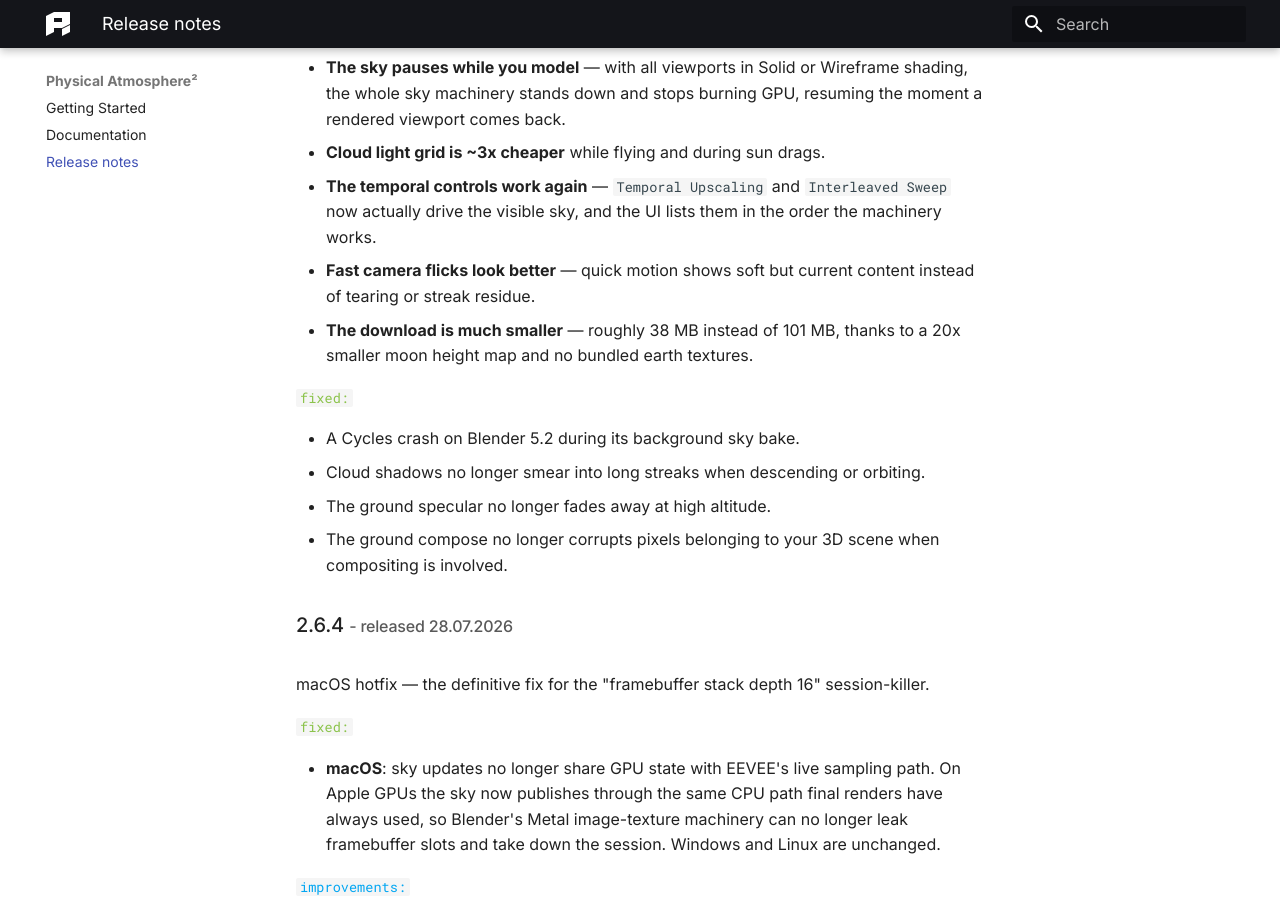
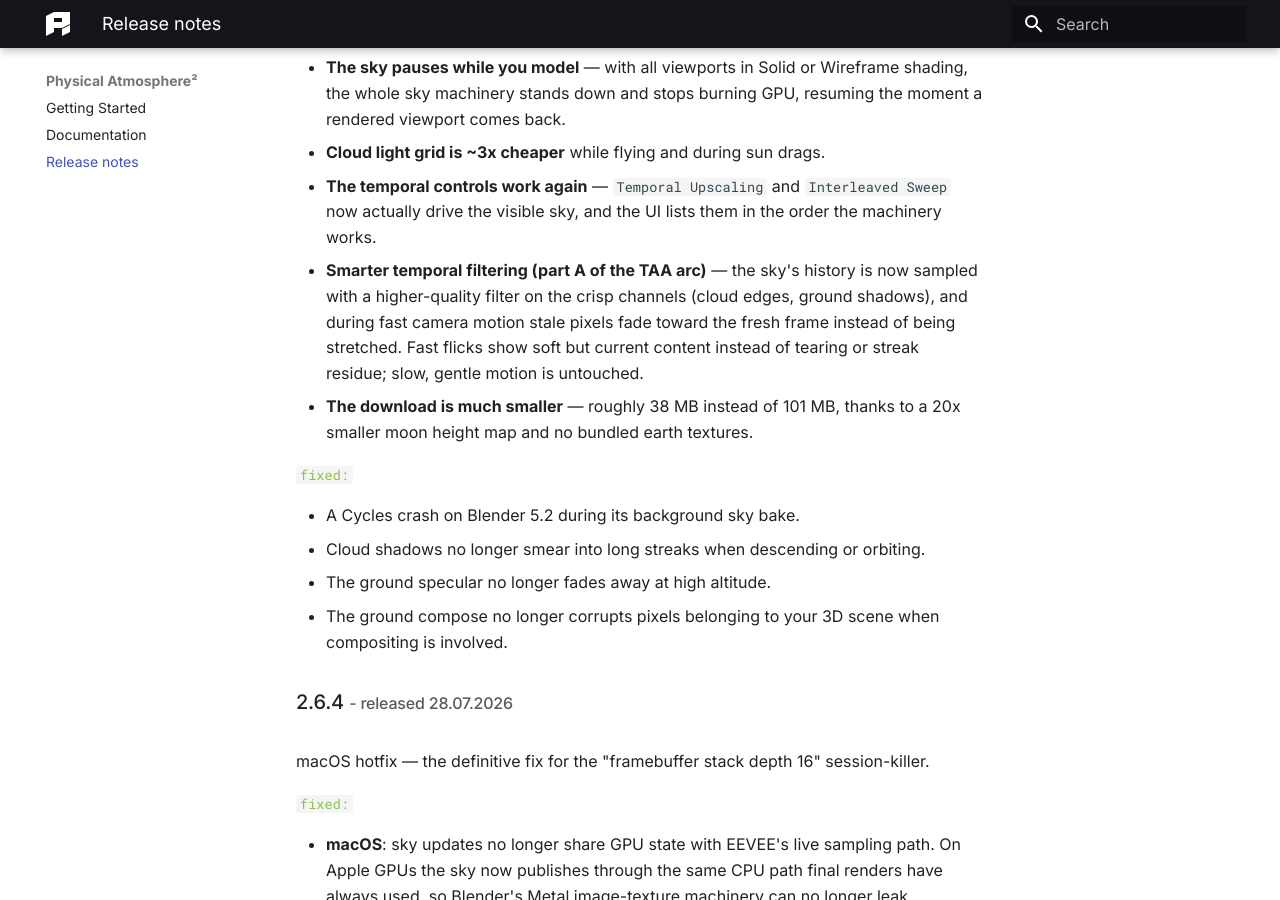
Before and after one commit to PhysicalAddons/web-pa, an MkDocs documentation site: the page built from docs/release-notes.md, in a window 1280 px wide and 900 px high, scrolled down 1441 px. Built offline with MkDocs 1.6.1 and Material for MkDocs 9.7.7, drawn with Linux system fonts in a browser that asks for light colours.

Commit message:
Release notes 2.7.0: expand the TAA upgrade bullet
Co-Authored-By: Claude Fable 5 <noreply@anthropic.com>

```diff
--- a/docs/release-notes.md
+++ b/docs/release-notes.md
@@ -24,7 +24,7 @@ The ground release: the planet surface is now rendered entirely by the add-on's
 - **The sky pauses while you model** — with all viewports in Solid or Wireframe shading, the whole sky machinery stands down and stops burning GPU, resuming the moment a rendered viewport comes back.
 - **Cloud light grid is ~3x cheaper** while flying and during sun drags.
 - **The temporal controls work again** — `Temporal Upscaling` and `Interleaved Sweep` now actually drive the visible sky, and the UI lists them in the order the machinery works.
-- **Fast camera flicks look better** — quick motion shows soft but current content instead of tearing or streak residue.
+- **Smarter temporal filtering (part A of the TAA arc)** — the sky's history is now sampled with a higher-quality filter on the crisp channels (cloud edges, ground shadows), and during fast camera motion stale pixels fade toward the fresh frame instead of being stretched. Fast flicks show soft but current content instead of tearing or streak residue; slow, gentle motion is untouched.
 - **The download is much smaller** — roughly 38 MB instead of 101 MB, thanks to a 20x smaller moon height map and no bundled earth textures.
 
 `fixed:`{: .label-fixed }
```
